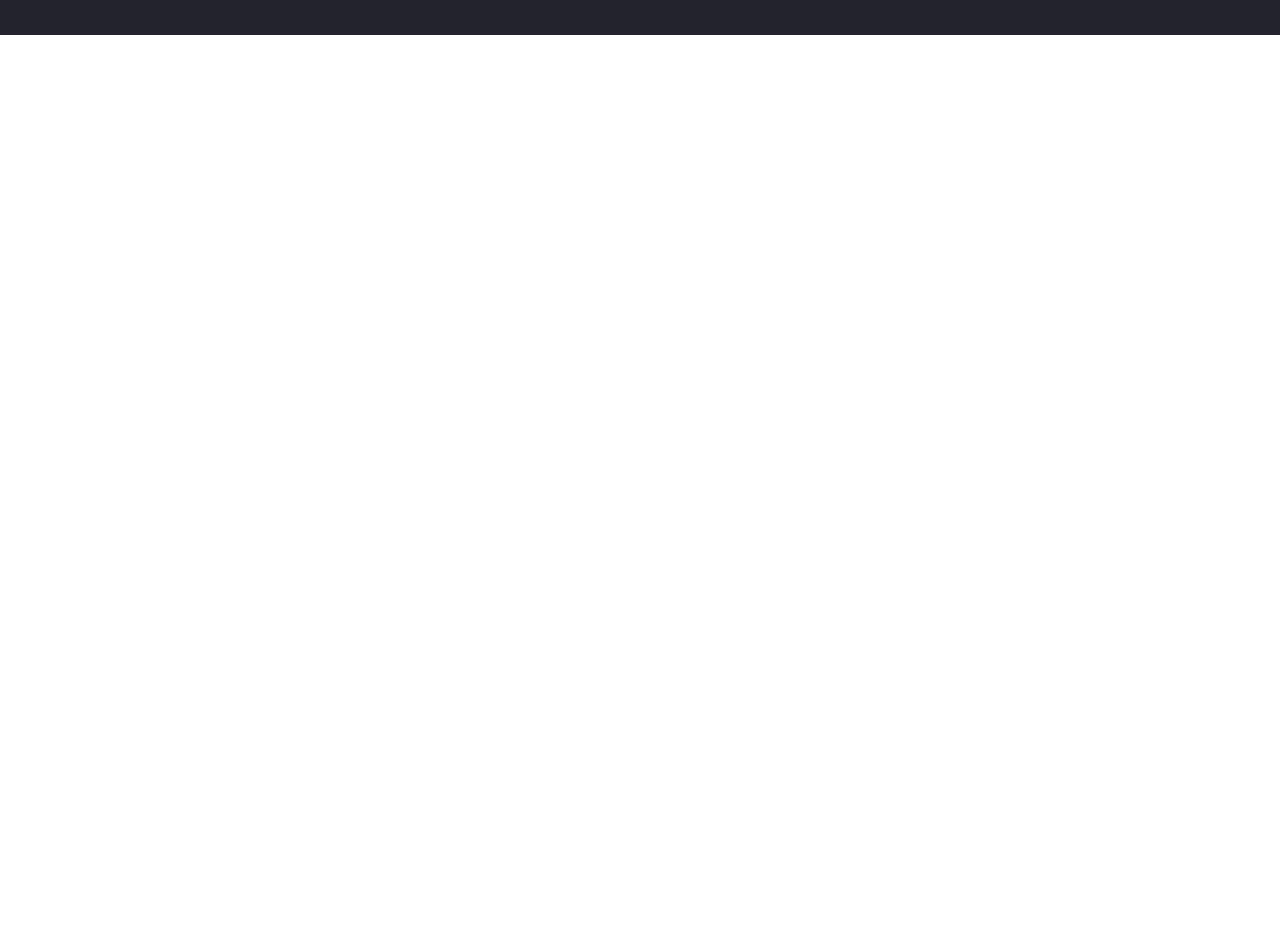
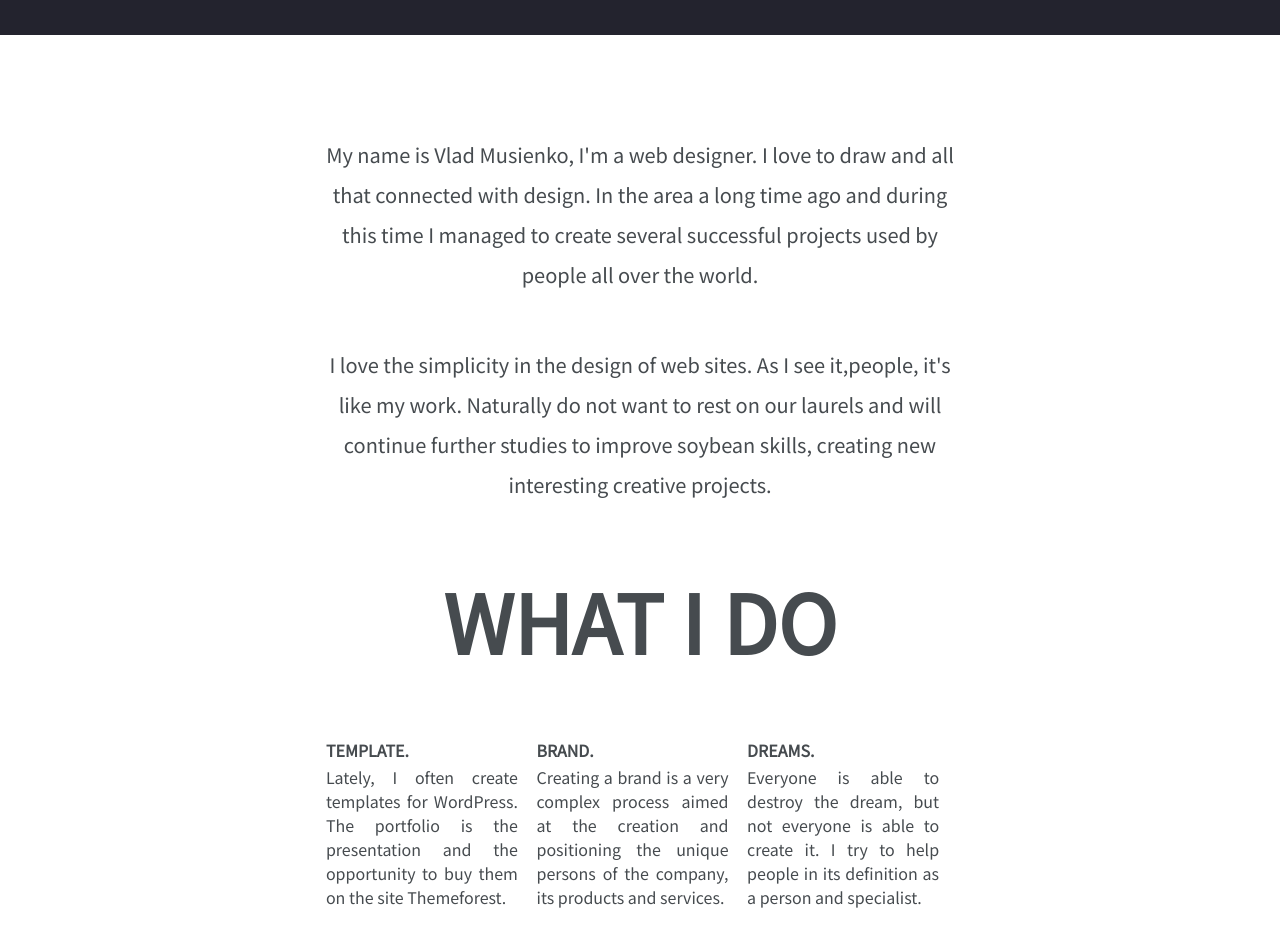
Before and after one commit to VovaNguyen11/css-landing-page, a plain HTML site: page index.html in a window 1280 px wide. Shown: the part 820-1766 px from the top of the page. Drawn offline with Linux system fonts and the light colour scheme.

Commit message:
Done content part

```diff
--- a/index.html
+++ b/index.html
@@ -1,5 +1,6 @@
 <!DOCTYPE html>
 <html lang="en">
+
 <head>
     <meta charset="UTF-8">
     <meta name="viewport" content="width=device-width, initial-scale=1.0">
@@ -8,16 +9,51 @@
     <link href="https://fonts.googleapis.com/css?family=Noto+Sans+JP" rel="stylesheet">
     <title>I Love Design</title>
 </head>
+
 <body>
     <header>
         <a href="index.html" class="logo">
             <img src="images/logo.png" alt="site logo">
         </a>
-
         <h1>I love design</h1>
         <span class="caption">I'm glad that you visited my site where he can get to know me and my work</span>
+        <a class="arrow" href="#content"></a>
+    </header>
 
-        <a class="arrow" href=""></a>
-    </header>
+    <main class="content" id="content">
+        <article class="promo">
+            <section>
+                <p>
+                    My name is Vlad Musienko, I'm a web designer. I love to draw and all that connected with design. In the area a long time ago and during this time I managed to create several successful projects used by people all over the world.
+                </p>
+                <p>
+                    I love the simplicity in the design of web sites. As I see it,people, it's like my work. Naturally do not want to rest on our laurels and will continue further studies to improve soybean skills, creating new interesting creative projects.
+                </p>
+            </section>
+        </article>
+
+        <article class="my-job">
+            <h1>What i do</h1>
+            <section>
+                <h3>Template.</h3>
+                <p>
+                    Lately, I often create templates for WordPress. The portfolio is the presentation and the opportunity to buy them on the site Themeforest.
+                </p>
+            </section>
+            <section>
+                <h3>Brand.</h3>
+                <p>
+                    Creating a brand is a very complex process aimed at the creation and positioning the unique persons of the company, its products and services.
+                </p>
+            </section>
+            <section>
+                <h3>Dreams.</h3>
+                <p>
+                    Everyone is able to destroy the dream, but not everyone is able to create it. I try to help people in its definition as a person and specialist.
+                </p>
+            </section>
+        </article>
+    </main>
 </body>
+
 </html>
--- a/style.css
+++ b/style.css
@@ -9,6 +9,22 @@ body {
     height: 1900px;
     font-family: 'Noto Sans JP', sans-serif;
     text-align: center;
+}
+
+p,
+h1,
+h2,
+h3 {
+    margin: 0;
+
+}
+
+h1,
+h2,
+h3 {
+    text-transform: uppercase;
+    line-height: 30px;
+    font-size: 80px;
 }
 
 /*_______HEADER_______*/
@@ -26,12 +42,9 @@ header .logo {
 
 header h1 {
     margin: 110px 0 80px 0;
-    line-height: 30px;
-    font-size: 80px;
-    text-transform: uppercase;
 }
 
-header .caption{
+header .caption {
     display: block;
     margin: 0 auto;
     line-height: 30px;
@@ -39,7 +52,7 @@ header .caption{
     width: 30%;
 }
 
-header .arrow{
+header .arrow {
     content: url(images/Icon_arrow.png);
     display: inline-block;
     padding: 15px;
@@ -47,3 +60,51 @@ header .arrow{
     border: 1px solid white;
     border-radius: 50%;
 }
+
+/*_______HEADER_______*/
+
+/*_______CONTENT_______*/
+
+.content {
+    height: 55%;
+    color: #464b4f;
+}
+
+.content article {
+    display: inline-block;
+    width: 50%;
+    text-align: center;
+}
+
+.content .promo {
+    margin: 100px auto;
+    font-size: 20px;
+    line-height: 40px;
+}
+
+.content .promo p:first-child {
+    margin-bottom: 50px;
+}
+
+.my-job h1 {
+    margin-bottom: 100px;
+}
+
+.my-job section {
+    display: inline-block;
+    width: 30%;
+    margin-right: 15px;
+    text-align: justify;
+}
+
+.my-job section h3 {
+    display: inline-block;
+    font-size: 16px;
+}
+
+.my-job section p {
+    display: inline-block;
+    font-size: 16px;
+}
+
+/*_______CONTENT_______*/
```
